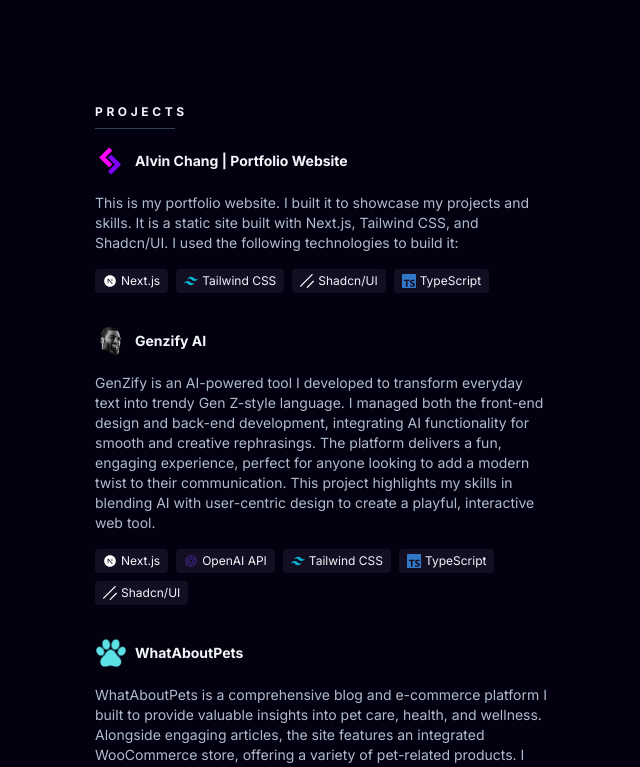
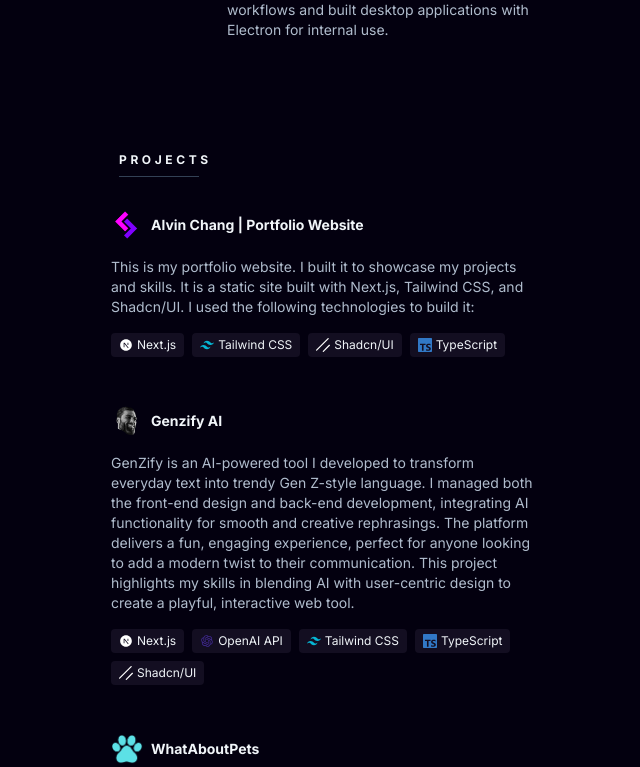
Before and after one commit to devstar969/devstar-portfolio, a Next.js app: page / in a window 1280 px wide. Shown: the part 1190-1957 px from the top of the page, without its empty margins (569-1209 px from the left). Built offline with nearby package versions, Linux system fonts and the light colour scheme.

Commit message:
style: fix padding to ensure that the hover on projects section stays coherent

```diff
--- a/src/app/components/AboutMe.tsx
+++ b/src/app/components/AboutMe.tsx
@@ -9,6 +9,7 @@
             variants={slideInFromRight(0.9)}
             initial="hidden"
             animate="visible"
+            className="lg:pl-6"
         >
             <section
                 id="about-me"
--- a/src/app/components/Experiences.tsx
+++ b/src/app/components/Experiences.tsx
@@ -10,6 +10,7 @@
             variants={slideInFromRight(1.2)}
             initial="hidden"
             animate="visible"
+            className="lg:pl-6"
         >
             <section
                 id="experiences"
--- a/src/app/components/ProjectCard.tsx
+++ b/src/app/components/ProjectCard.tsx
@@ -21,12 +21,12 @@
     link,
 }: TProps) {
     return (
-        <Link href={link} target="_blank" className="lg:hover:scale-105 lg:hover:bg-[rgb(255,255,255,0.05)] lg:hover:p-4 rounded-lg transition-all duration-300 mb-4">
-            <div className="flex items-center gap-2">
+        <Link href={link} target="_blank" className=" lg:hover:bg-[rgb(255,255,255,0.05)] p-4 rounded-lg transition-all duration-300 group">
+            <div className="flex items-center gap-2 mb-2 lg:mb-4">
                 <Image src={logo} alt={title} width={32} height={32} />
-                <h2 className="text-slate-100 text-sm font-bold">{title}</h2>
+                <h2 className="text-slate-100 text-sm font-bold group-hover:text-orange-500 transition-all duration-300">{title}</h2>
             </div>
-            <p className="text-slate-350 text-xs mt-2 lg:text-sm lg:mt-4">
+            <p className="text-slate-350 text-xs lg:text-sm">
                 {description}
             </p>
             <ProjectTechStack technologies={technologies} />
--- a/src/app/components/Projects.tsx
+++ b/src/app/components/Projects.tsx
@@ -13,9 +13,9 @@
         >
             <section
                 id="projects"
-                className="w-full flex flex-wrap justify-center lg:justify-start mb-8 lg:mb-0"
+                className="w-full flex flex-wrap justify-center lg:justify-start mb-8 lg:mb-12"
             >
-                <SectionLabel label="PROJECTS" />
+                <SectionLabel label="PROJECTS" className="lg:pl-6" />
                 <div className="w-full flex flex-wrap gap-4">
                     {siteConfig.sections.projects.map((project, index) => (
                         <ProjectCard key={index} {...project} />
--- a/src/app/components/SectionLabel.tsx
+++ b/src/app/components/SectionLabel.tsx
@@ -1,10 +1,11 @@
 type TProps = {
     label: string;
+    className?: string;
 };
 
-export default function SectionLabel({ label }: TProps) {
+export default function SectionLabel({ label, className }: TProps) {
     return (
-        <div className="w-full text-center lg:text-start mb-4 group">
+        <div className={`w-full text-center lg:text-start mb-4 group ${className}`}>
             <h2 className="text-slate-100 text-xs font-bold tracking-[0.3em] pb-2 group-hover:text-pink-400 transition-all duration-300">
                 {label}
             </h2>
```
